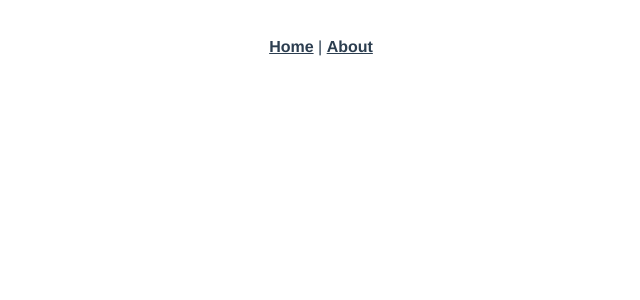
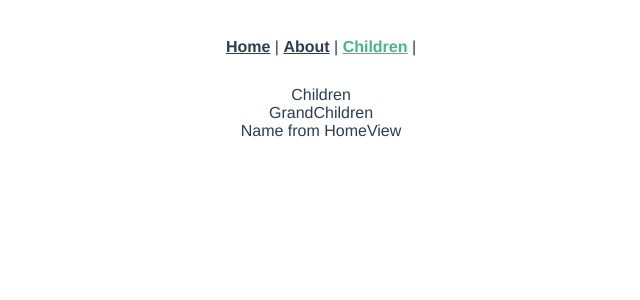
Before and after one commit to hidemiura1111/learning-vue3_cli, a Vue app: page /children in a window 1280 px wide. Before the commit this address had no page. Shown: the top 300 px of the page, without its empty margins (319-959 px from the left). Built offline with nearby package versions, Linux system fonts and the light colour scheme.

Commit message:
Inject and Provide

```diff
--- a/src/App.vue
+++ b/src/App.vue
@@ -1,10 +1,23 @@
 <template>
   <nav>
     <router-link to="/">Home</router-link> |
-    <router-link to="/about">About</router-link>
+    <router-link to="/about">About</router-link> |
+    <router-link to="/children">Children</router-link> |
   </nav>
   <router-view/>
 </template>
+<script>
+export default {
+  data() {
+    return {}
+  },
+  provide() {
+    return {
+      username: 'Name from HomeView'
+    }
+  }
+}
+</script>
 
 <style>
 #app {
--- /dev/null
+++ b/src/components/GrandChildren.vue
@@ -0,0 +1,18 @@
+<template>
+  <div>GrandChildren</div>
+  <div>{{ username }}</div>
+</template>
+
+<script>
+export default {
+  name: 'GrandChildren',
+  data() {
+    return {}
+  },
+  inject: ['username']
+}
+</script>
+
+<style>
+
+</style>
--- a/src/router/index.js
+++ b/src/router/index.js
@@ -1,11 +1,17 @@
 import { createRouter, createWebHistory } from 'vue-router'
 import HomeView from '../views/HomeView.vue'
+import Children from '@/views/Children'
 
 const routes = [
   {
     path: '/',
     name: 'home',
     component: HomeView
+  },
+  {
+    path: '/children',
+    name: 'Children',
+    component: Children
   },
   {
     path: '/about',
--- /dev/null
+++ b/src/views/Children.vue
@@ -0,0 +1,19 @@
+<template>
+  <div>Children</div>
+  <Grand-Children />
+</template>
+
+<script>
+import GrandChildren from '@/components/GrandChildren.vue'
+
+export default {
+  name: 'ChildrenView',
+  components: {
+    GrandChildren
+  }
+}
+</script>
+
+<style>
+
+</style>
```
